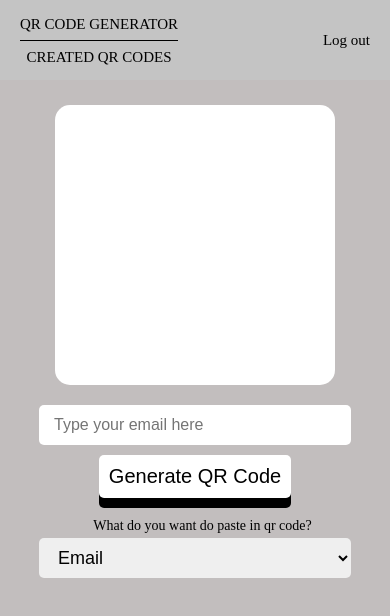
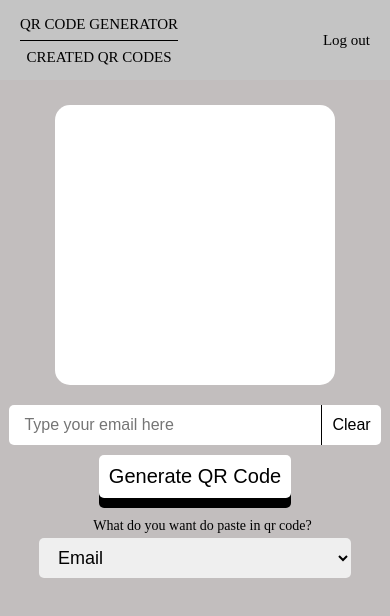
Before and after one commit to TerexFed/qr-code-creator, a Vue app in the folder frontend/: page /qr-code-creator in a window 390 px wide. Shown: the top 616 px of the page. Built offline with nearby package versions, Linux system fonts and the light colour scheme; sample sign-in values are in the browser's storage; a web font is replaced by a local one.

Commit message:
telephone and url image options, clear button for input

```diff
--- a/frontend/src/App.vue
+++ b/frontend/src/App.vue
@@ -39,7 +39,8 @@ input {
   width: 350px;
   height: 40px;
   border: none;
-  border-radius: 5px;
+  font-size: 16px;
+  border-radius: 5px 0 0 5px;
   outline: none;
   padding-left: 15px;
 }
--- a/frontend/src/views/CreatedQrCodes.vue
+++ b/frontend/src/views/CreatedQrCodes.vue
@@ -18,7 +18,7 @@
       >
     </div>
     <div class="qr-codes">
-      <div v-if="qrCodes.length === 0">No QR Codes created yet.</div>
+      <div class="no-qr-codes" v-if="qrCodes.length === 0"><h1>No QR Codes created yet</h1></div>
       <div class="created-qr-codes" v-else>
         <div v-for="qrCode in qrCodes" :key="qrCode._id" class="qr-code-item">
           <img :src="qrCode.data" alt="QR-Code" />
@@ -135,6 +135,12 @@ img[alt="top-qr-code"] {
   margin-top: 25px;
 }
 
+.no-qr-codes{
+  display: flex;
+  flex-direction: column;
+  align-items: center;
+}
+
 .qr-code-item {
   display: flex;
   flex-direction: column;
@@ -143,7 +149,7 @@ img[alt="top-qr-code"] {
   border-radius: 15px;
   margin: 5px;
   padding: 10px;
-  width: 320px;
+  width: 300px;
   height: fit-content;
 }
 .qr-code-item img {
@@ -153,7 +159,10 @@ img[alt="top-qr-code"] {
 }
 .qr-code-text{
   font-size: 20px;
+  width: 250px;
   margin: 10px 10px;
+  word-wrap: break-word;
+  text-align: center;
 }
 .qr-code-item button{
   cursor: pointer;
--- a/frontend/src/views/QrCodeCreateView.vue
+++ b/frontend/src/views/QrCodeCreateView.vue
@@ -3,9 +3,13 @@
     <div class="header">
       <div class="header-text">
         <div class="navigation">
-          <RouterLink class="navigation-link" to="/qr-code-creator">QR CODE GENERATOR</RouterLink>
+          <RouterLink class="navigation-link" to="/qr-code-creator"
+            >QR CODE GENERATOR</RouterLink
+          >
           <div class="line"></div>
-          <RouterLink class="navigation-link" to="/qr-code-created">CREATED QR CODES</RouterLink>
+          <RouterLink class="navigation-link" to="/qr-code-created"
+            >CREATED QR CODES</RouterLink
+          >
         </div>
         <img src="../assets/main-image.svg" alt="top-qr-code" />
       </div>
@@ -18,12 +22,14 @@
         <div class="qr-code-template">
           <img v-if="qrCode" :src="qrCode" alt="" title="" />
         </div>
+        <div class="input-layout">
           <input
             :type="getInputType()"
-          :accept="getInputType() === 'file' ? 'image/png, image/jpeg' : ''"
             :placeholder="inputPlaceholder"
             v-model="inputVal"
           />
+          <button @click="inputVal = ''" class="input-clear">Clear</button>
+        </div>
         <p v-if="errorMessage" class="error">{{ errorMessage }}</p>
         <button class="button-create" @click="generateQRCode">
           Generate QR Code
@@ -34,6 +40,7 @@
         <select v-model="select">
           <option selected value="email">Email</option>
           <option value="website link">Website link</option>
+          <option value="telephone">Telephone</option>
           <option value="image">Image</option>
           <option value="text">Browser search</option>
         </select>
@@ -63,8 +70,8 @@ const qrCode = ref("");
 function getInputType() {
   if (select.value === "email") {
     return "email";
-  } else if (select.value === "image") {
-    return "file";
+  } else if (select.value === "telephone") {
+    return "tel";
   } else {
     return "text";
   }
@@ -76,8 +83,8 @@ function validateInput() {
     return false;
   }
   if (select.value === "email") {
-    const emailPattern = /^[a-zA-Z0-9._-]+@[a-zA-Z0-9.-]+\.[a-zA-Z]{2,6}$/;
-    if (!emailPattern.test(inputVal.value)) {
+    const pattern = /^[a-zA-Z0-9._-]+@[a-zA-Z0-9.-]+\.[a-zA-Z]{2,6}$/;
+    if (!pattern.test(inputVal.value)) {
       errorMessage.value = "Please enter a valid email address";
       return false;
     }
@@ -88,6 +95,19 @@ function validateInput() {
       errorMessage.value = "Please enter a valid URL";
       return false;
     }
+  } else if (select.value === "telephone") {
+    // eslint-disable-next-line no-useless-escape
+    const pattern = /^[\+]?[(]?[0-9]{3}[)]?[-\s\.]?[0-9]{3}[-\s\.]?[0-9]{4,6}$/;
+    if (!pattern.test(inputVal.value)) {
+      errorMessage.value = "Please enter a valid telephone number";
+      return false;
+    }
+  } else if (select.value === "image") {
+    const pattern = /[^\s]+(.*?).(jpg|jpeg|png|gif|JPG|JPEG|PNG|GIF)$/;
+    if (!pattern.test(inputVal.value)) {
+      errorMessage.value = "Please enter a valid link for an image";
+      return false;
+    }
   }
   errorMessage.value = "";
   return true;
@@ -95,22 +115,32 @@ function validateInput() {
 
 async function generateQRCode() {
   if (validateInput()) {
-    const token = localStorage.getItem('token');
+    const token = localStorage.getItem("token");
     const qrCodeUrl = `https://api.qrserver.com/v1/create-qr-code/?data=${inputVal.value}&size=250x250`;
     qrCode.value = qrCodeUrl;
 
     try {
-      await axios.post('http://localhost:3000/qr-codes', {
+      await axios.post(
+        "http://localhost:3000/qr-codes",
+        {
           data: qrCodeUrl,
-        title: inputVal.value
-      }, {
+          title:
+            inputVal.value.toLocaleLowerCase().endsWith("png") ||
+            inputVal.value.toLocaleLowerCase().startsWith("jpeg")
+              ? "Image"
+              : inputVal.value.toLocaleLowerCase().endsWith("gif")
+              ? "GIF"
+              : inputVal.value,
+        },
+        {
           headers: {
             Authorization: `Bearer ${token}`,
-          'Content-Type': 'application/json',
+            "Content-Type": "application/json",
           },
-      });
+        }
+      );
     } catch (error) {
-      console.error('Failed to save QR code:', error);
+      console.error("Failed to save QR code:", error);
     }
   }
 }
@@ -140,13 +170,13 @@ h1 {
   width: fit-content;
 }
 
-.navigation{
+.navigation {
   display: flex;
   flex-direction: column;
   justify-content: center;
 }
 
-.navigation-link{
+.navigation-link {
   color: var(--text-primary-color);
   font-family: JejuGothic;
   font-size: 20px;
@@ -157,7 +187,7 @@ h1 {
   text-align: center;
 }
 
-.line{
+.line {
   width: auto;
   height: 1px;
   margin: 5px 0 5px 0;
@@ -179,7 +209,8 @@ img[alt="top-qr-code"] {
   text-decoration: none;
 }
 
-.back-to-login:hover, .navigation-link:hover {
+.back-to-login:hover,
+.navigation-link:hover {
   color: white;
   transition: 0.2s;
 }
@@ -192,8 +223,25 @@ img[alt="top-qr-code"] {
   margin-top: 25px;
 }
 
-input {
+.input-layout {
+  display: flex;
+  align-items: center;
+}
+
+.input-clear {
+  cursor: pointer;
+  height: 40px;
+  background-color: white;
+  border: none;
+  border-radius: 0 5px 5px 0;
+  padding: 10px;
   font-size: 16px;
+  border-left: 1px solid black;
+}
+
+.input-clear:active {
+  transition: 0.2s;
+  transform: translate(-3px);
 }
 
 .choise {
@@ -253,7 +301,8 @@ label {
   img[alt="top-qr-code"] {
     display: none;
   }
-  a.back-to-login, a.navigation-link {
+  a.back-to-login,
+  a.navigation-link {
     font-size: 15px;
   }
   input,
```
Lines whose indentation alone changed are shown as unchanged.
